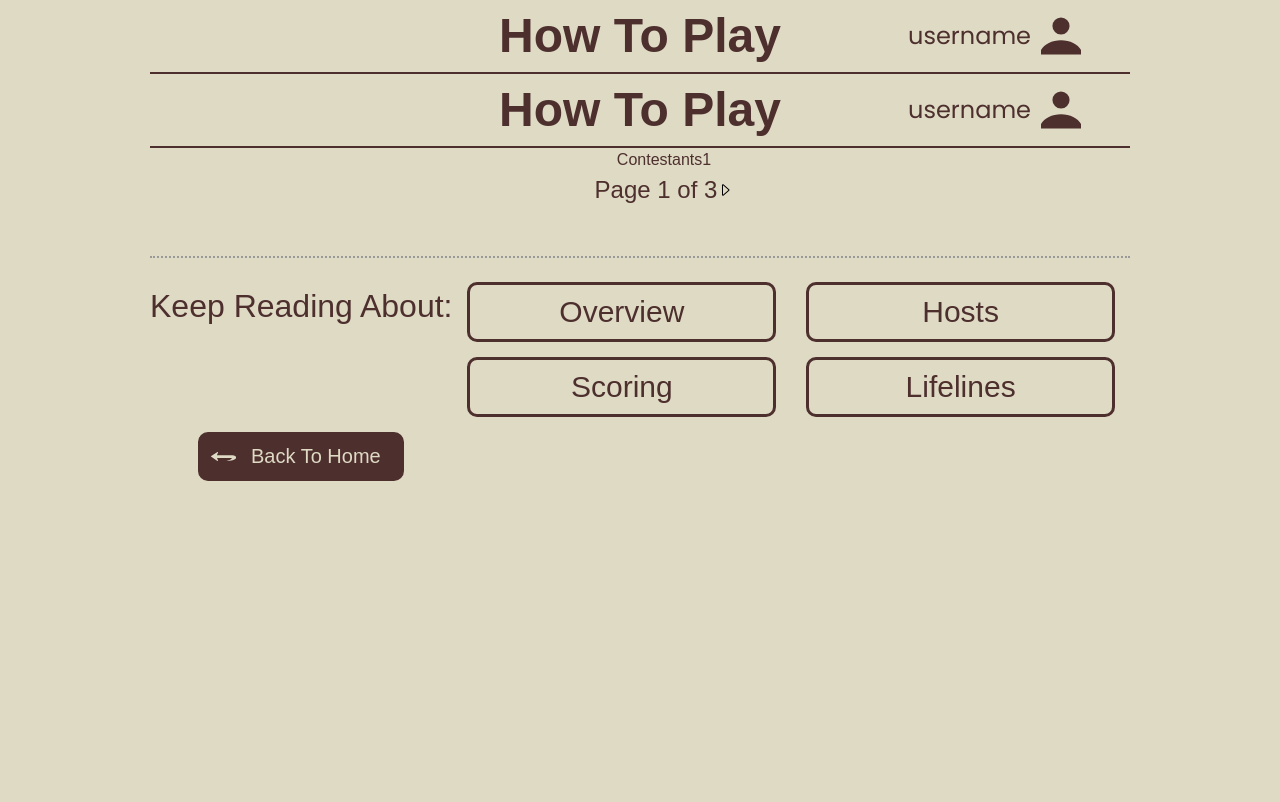
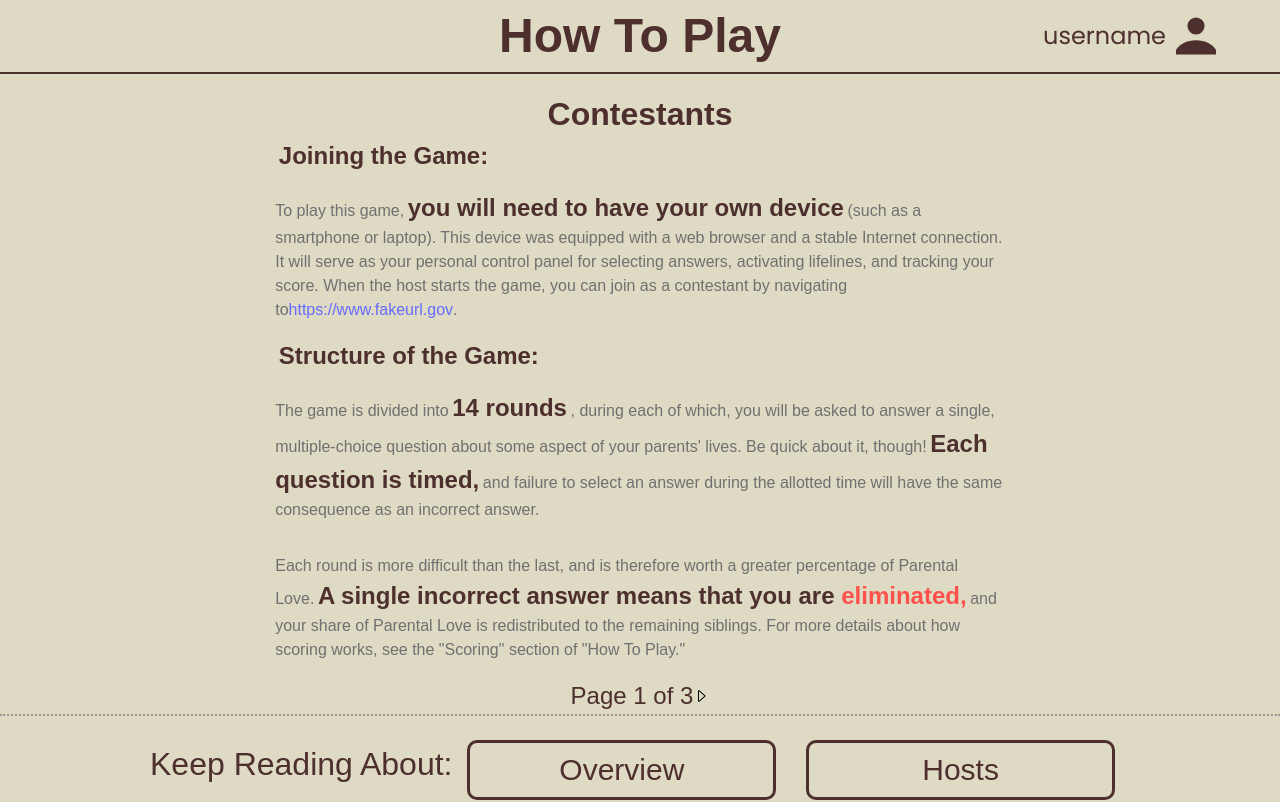
Before and after one commit to wwtbtfc/wwtbtfc-frontend, a React (Vite) app: page /contestants in a window 1280 px wide. Shown: the top 802 px of the page. Built offline with nearby package versions, Linux system fonts and the light colour scheme; a web font is replaced by a local one.

Commit message:
feat: set up contestants pages with rows and containers. Todo: add images

```diff
--- a/src/styles/index.css
+++ b/src/styles/index.css
@@ -57,3 +57,7 @@ h1 {
   font-family: var(--highlight-text);
   margin: 0 0.15em 0 0.15em;
 }
+
+.urgent {
+  color: var(--red);
+}
--- a/src/views/HowToPlay/Contestants/Contestants1.tsx
+++ b/src/views/HowToPlay/Contestants/Contestants1.tsx
@@ -1,18 +1,68 @@
-import { TitleBanner } from '@ui/components/TitleBanner';
-import { StyledInstructionsBody } from '../Layout';
 import { PageArrows } from '@ui/components/PageArrows/PageArrows';
+import { contestantsUrl } from '.';
 // todo: reuse the styled coponents to prevent all the wrapping
 
 export const Contestants1 = () => {
   return (
     <>
-      <TitleBanner title="How To Play"></TitleBanner>
-      <StyledInstructionsBody>
-        <div id="welcome" className="container">
-          Contestants1
+      <div className="container row">
+        <div className="side-panel"></div>
+        <div className="center-container">
+          <strong className="highlight-text">Joining the Game:</strong>
+          <p className="plain-text">
+            To play this game,
+            <strong className="highlight-text">
+              you will need to have your own device
+            </strong>
+            (such as a smartphone or laptop). This device was equipped with a
+            web browser and a stable Internet connection. It will serve as your
+            personal control panel for selecting answers, activating lifelines,
+            and tracking your score. When the host starts the game, you can join
+            as a contestant by navigating to
+            <a target="_blank" href={contestantsUrl}>
+              {contestantsUrl}
+            </a>
+            .
+          </p>
         </div>
-        <PageArrows currentPage={1} totalPages={3}></PageArrows>
-      </StyledInstructionsBody>
+        <div className="side-panel"></div>
+      </div>
+      <div className="container row">
+        <div className="side-panel"></div>
+        <div className="center-container">
+          <strong className="highlight-text">Structure of the Game: </strong>
+          <p className="plain-text">
+            The game is divided into
+            <strong className="highlight-text">14 rounds</strong>, during each
+            of which, you will be asked to answer a single, multiple-choice
+            question about some aspect of your parents' lives. Be quick about
+            it, though!
+            <strong className="highlight-text">Each question is timed,</strong>
+            and failure to select an answer during the allotted time will have
+            the same consequence as an incorrect answer.
+          </p>
+        </div>
+        <div className="side-panel"></div>
+      </div>
+      <div className="container row">
+        <div className="side-panel"></div>
+        <div className="center-container">
+          <p className="plain-text">
+            Each round is more difficult than the last, and is therefore worth a
+            greater percentage of Parental Love.
+            <strong className="highlight-text">
+              A single incorrect answer means that you are
+              <strong className="urgent"> eliminated,</strong>
+            </strong>
+            and your share of Parental Love is redistributed to the remaining
+            siblings. For more details about how scoring works, see the
+            "Scoring" section of "How To Play."
+          </p>
+        </div>
+        <div className="side-panel"></div>
+      </div>
+
+      <PageArrows currentPage={1} totalPages={3}></PageArrows>
     </>
   );
 };
--- a/src/views/HowToPlay/Contestants/Contestants2.tsx
+++ b/src/views/HowToPlay/Contestants/Contestants2.tsx
@@ -1,18 +1,60 @@
-import { TitleBanner } from '@ui/components/TitleBanner';
-import { StyledInstructionsBody } from '../Layout';
 import { PageArrows } from '@ui/components/PageArrows/PageArrows';
 // todo: reuse the styled coponents to prevent all the wrapping
 
 export const Contestants2 = () => {
   return (
     <>
-      <TitleBanner title="How To Play"></TitleBanner>
-      <StyledInstructionsBody>
-        <div id="welcome" className="container">
-          Contestants2
+      <div className="container row">
+        <div className="side-panel"></div>
+        <div className="center-container">
+          <strong className="highlight-text">Selecting an Answer:</strong>
+          <p className="plain-text">
+            During each round, you will be presented with a question and
+            <strong className="highlight-text">
+              4 possible answer choices.
+            </strong>
+            Only one of the choices is correct, and it is your job to find it.
+            Chose wisely! An incorrect answer means that you are
+            <strong className="urgent highlight-text">eliminated</strong>
+            from the game.
+          </p>
         </div>
-        <PageArrows currentPage={2} totalPages={3}></PageArrows>
-      </StyledInstructionsBody>
+        <div className="side-panel"></div>
+      </div>
+      <div className="container row">
+        <div className="side-panel"></div>
+        <div className="center-container">
+          <p className="plain-text">
+            Click (or tap) on an answer choice to select it. If you are
+            confident in your selection, you can choose to
+            <strong className="highlight-text">"Lock In"</strong>
+            your answer, after which your selection cannot be changed. You must
+            lock in an answer before the end of the round.
+          </p>
+        </div>
+        <div className="side-panel"></div>
+      </div>
+      <br></br>
+      <div className="container row">
+        <div className="side-panel"></div>
+        <div className="center-container">
+          <strong className="highlight-text">Keep an Eye on the Timer</strong>
+          <p className="plain-text">
+            You have a limited amount of time to answer the question each round.
+            If you have selected (but not locked in) an answer when the timer
+            expires, that selection is
+            <strong className="highlight-text">automatically locked in,</strong>
+            and will be consiered your final answer. Failure to select or lock
+            in an answer in the allotted time is considered an incorrect answer,
+            resulting in your
+            <strong className="urgent highlight-text">elimination</strong>
+            from the game.
+          </p>
+        </div>
+        <div className="side-panel"></div>
+      </div>
+
+      <PageArrows currentPage={2} totalPages={3}></PageArrows>
     </>
   );
 };
--- a/src/views/HowToPlay/Contestants/Contestants3.tsx
+++ b/src/views/HowToPlay/Contestants/Contestants3.tsx
@@ -1,18 +1,64 @@
-import { TitleBanner } from '@ui/components/TitleBanner';
-import { StyledInstructionsBody } from '../Layout';
 import { PageArrows } from '@ui/components/PageArrows/PageArrows';
 // todo: reuse the styled coponents to prevent all the wrapping
 
 export const Contestants3 = () => {
   return (
     <>
-      <TitleBanner title="How To Play"></TitleBanner>
-      <StyledInstructionsBody>
-        <div id="welcome" className="container">
-          Contestants3
+      <div className="container row">
+        <div className="side-panel"></div>
+        <div className="center-container">
+          <strong className="highlight-text">Using Lifelines:</strong>
+
+          <p className="plain-text">
+            You are equipped with
+            <strong className="highlight-text">
+              4 helpful abilities called "lifelines,"
+            </strong>
+            each of which can be used once per game. Some lifelines will have an
+            effect on the game timer. See the "Lifelines" section of "How To
+            Play" for more details. A Single incorrect answer results in
+            <strong className="urgent highlight-text">elimination</strong>
+            from the game, so don't be afraid to use your lifelines when you
+            need to!
+          </p>
         </div>
-        <PageArrows currentPage={3} totalPages={3}></PageArrows>
-      </StyledInstructionsBody>
+        <div className="side-panel"></div>
+      </div>
+      <br></br>
+      <div className="container row">
+        <div className="side-panel"></div>
+        <div className="center-container">
+          <strong className="highlight-text">Safe Zones</strong>
+          <p className="plain-text">
+            The fifth and tenth questions of the game are known as
+            <strong className="highlight-text">"Safe Zones."</strong>
+            Correctly answering these questions will garuntee you a minimum
+            score if you are eliminated after these rounds. See the "Scoring"
+            section of "How To Play" for more details about how Safe Zones
+            affect your final score.
+          </p>
+        </div>
+
+        <div className="side-panel"></div>
+      </div>
+      <br></br>
+      <div className="container row">
+        <div className="side-panel"></div>
+        <div className="center-container">
+          <strong className="highlight-text">Walking Away:</strong>
+          <p className="plain-text">
+            If you don't know the answer to a question, you can choose to
+            <strong className="highlight-text">"Walk Away."</strong>
+            Doing so will end the game for you, but you will leave with all the
+            Parental Love you have accumulated so far. This can be a better
+            outcome than an incorrect guess, which will drop your score back
+            down to the last Safe Zone or zero.
+          </p>
+        </div>
+        <div className="side-panel"></div>
+      </div>
+
+      <PageArrows currentPage={3} totalPages={3}></PageArrows>
     </>
   );
 };
--- /dev/null
+++ b/src/views/HowToPlay/Contestants/ContestantsLayout.tsx
@@ -0,0 +1,19 @@
+import { Outlet } from 'react-router';
+import { StyledContestantsLayout } from './StyledContestantsLayout';
+import { StyledInstructionsLayout } from '../Layout';
+
+export const ContestantsLayout = () => {
+  return (
+    <>
+      <StyledInstructionsLayout>
+        <StyledContestantsLayout>
+          <div className="container">
+            <h3 className="title">Contestants</h3>
+          </div>
+
+          <Outlet></Outlet>
+        </StyledContestantsLayout>
+      </StyledInstructionsLayout>
+    </>
+  );
+};
--- /dev/null
+++ b/src/views/HowToPlay/Contestants/StyledContestantsLayout.tsx
@@ -0,0 +1,33 @@
+import styled from 'styled-components';
+
+const centerContainerWidth: number = 60;
+
+export const StyledContestantsLayout = styled.div`
+  .title {
+    margin-top: 0.5em;
+  }
+  .layout-container {
+    display: flex;
+  }
+  .side-panel {
+    width: ${(100 - centerContainerWidth) / 2}%;
+    padding-right: 2em;
+  }
+  .center-container {
+    width: ${centerContainerWidth}%;
+  }
+  h3 {
+    font-size: 2em;
+    &#title {
+      display: inline-block;
+    }
+  }
+  img {
+    &#host-icon {
+      width: 7em;
+      float: right;
+      margin-top: 2em;
+      margin-bottom: 3em;
+    }
+  }
+`;
--- a/src/views/HowToPlay/Contestants/index.ts
+++ b/src/views/HowToPlay/Contestants/index.ts
@@ -1,3 +1,7 @@
 export { Contestants1 } from './Contestants1';
 export { Contestants2 } from './Contestants2';
 export { Contestants3 } from './Contestants3';
+export { ContestantsLayout } from './ContestantsLayout';
+
+// Not sure where this should eventually go. Maybe a context store?
+export const contestantsUrl: string = 'https://www.fakeurl.gov';
--- a/src/views/HowToPlay/Hosts/index.ts
+++ b/src/views/HowToPlay/Hosts/index.ts
@@ -1,3 +1,4 @@
 export { Hosts1 } from './Hosts1';
 export { Hosts2 } from './Hosts2';
 export { Hosts3 } from './Hosts3';
+export { HostLayout } from './HostLayout';
--- a/src/views/HowToPlay/index.ts
+++ b/src/views/HowToPlay/index.ts
@@ -1,6 +1,11 @@
 export { Overview } from './Overview';
 export { Lifelines } from './Lifelines';
 export { InstructionsLayout } from './Layout';
-export { Hosts1, Hosts2, Hosts3 } from './Hosts';
-export { Contestants1, Contestants2, Contestants3 } from './Contestants';
+export { Hosts1, Hosts2, Hosts3, HostLayout } from './Hosts';
+export {
+  Contestants1,
+  Contestants2,
+  Contestants3,
+  ContestantsLayout,
+} from './Contestants';
 export { Scoring1, Scoring2, Scoring3, Scoring4, Scoring5 } from './Scoring';
```
Also changed, not shown: src/router/router.tsx (+7 -1 lines).
